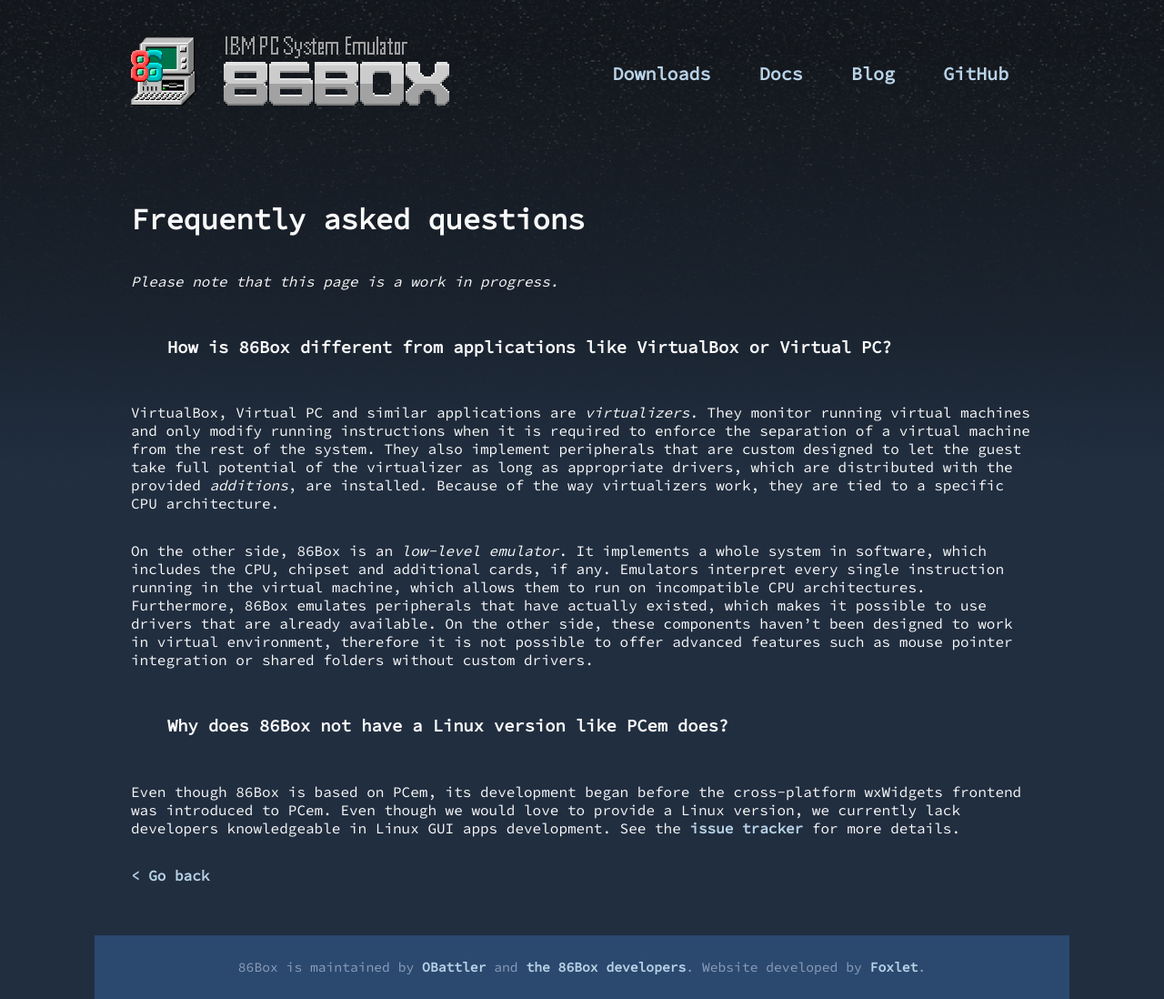
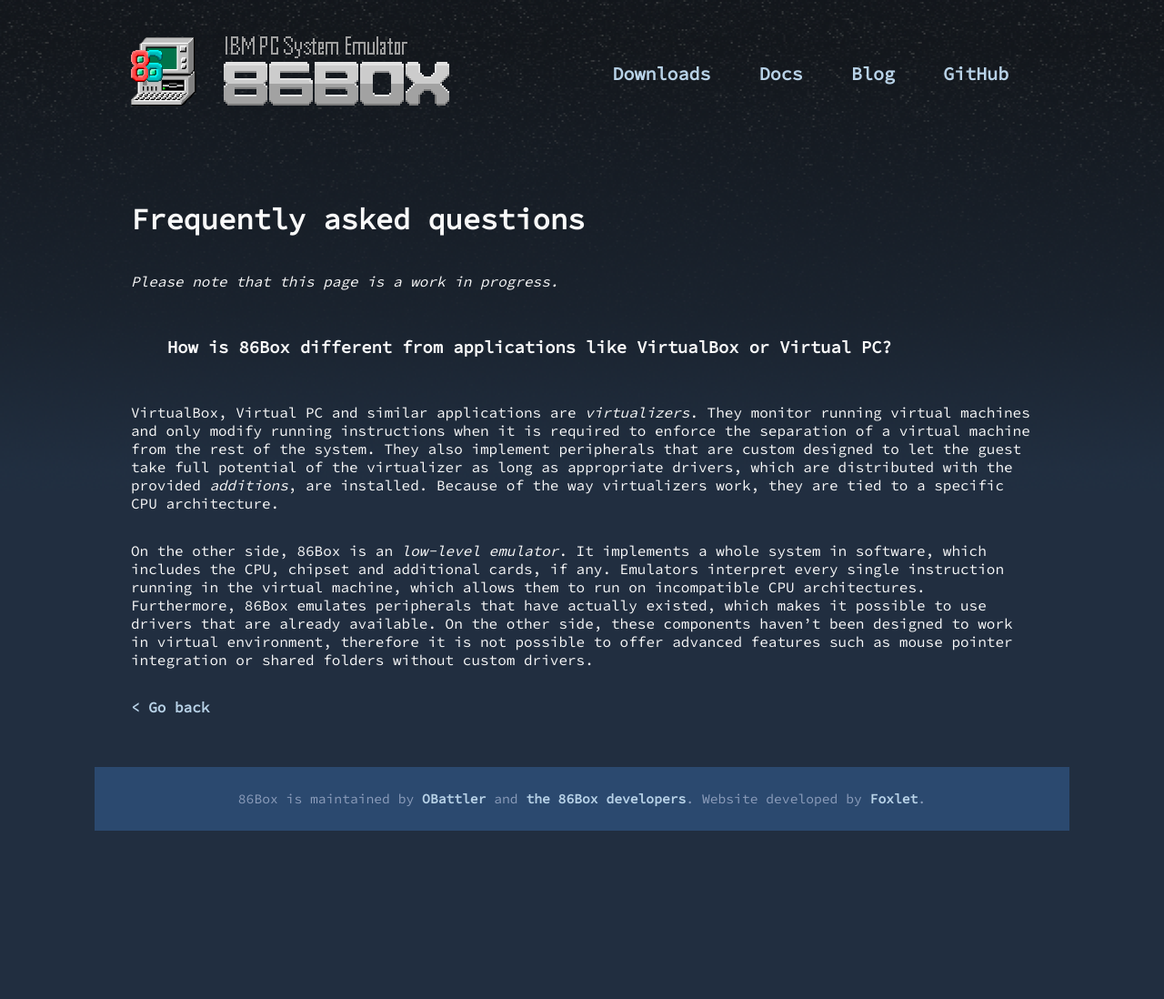
Before and after one commit to 86Box/86box.github.io, a Jekyll site: the page built from faq.md, in a window 1280 px wide. Shown: the whole page at 91% size. Built offline with Jekyll 4.4.1, drawn with Linux system fonts in a browser that asks for light colours; our own code applies the rules of GitHub Pages for plain Markdown files; after the commit the page ends 913 px from its top, so only the background shows below that.

Commit message:
FAQ: Remove the section about no Linux part

```diff
--- a/faq.md
+++ b/faq.md
@@ -12,8 +12,4 @@
 
 On the other side, 86Box is an _low-level emulator_. It implements a whole system in software, which includes the CPU, chipset and additional cards, if any. Emulators interpret every single instruction running in the virtual machine, which allows them to run on incompatible CPU architectures. Furthermore, 86Box emulates peripherals that have actually existed, which makes it possible to use drivers that are already available. On the other side, these components haven't been designed to work in virtual environment, therefore it is not possible to offer advanced features such as mouse pointer integration or shared folders without custom drivers.
 
-> ### Why does 86Box not have a Linux version like PCem does?
-
-Even though 86Box is based on PCem, its development began before the cross-platform wxWidgets frontend was introduced to PCem. Even though we would love to provide a Linux version, we currently lack developers knowledgeable in Linux GUI apps development. See the [issue tracker](https://github.com/86Box/86Box/issues/136) for more details.
-
 [< Go back](index)
```
